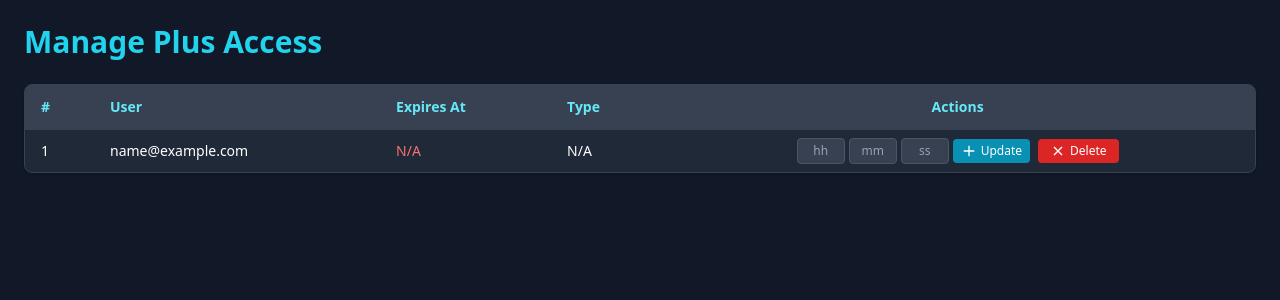
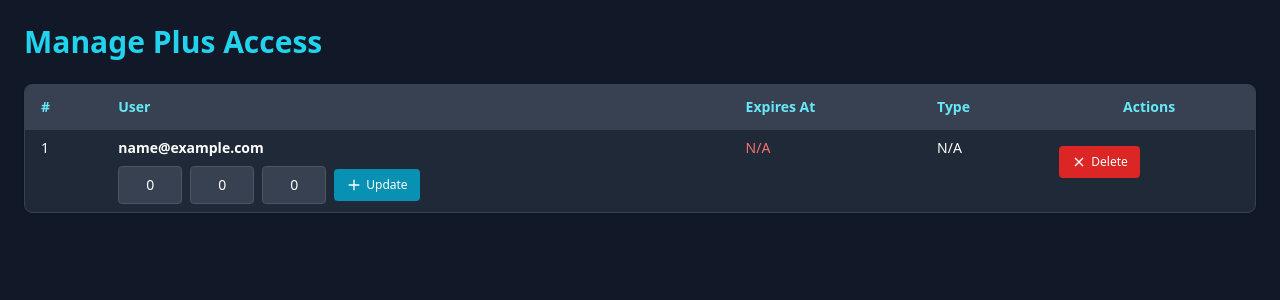
Before and after one commit to vinney560/viewtv, a Flask app: template templates/manage_plus.html in a window 1280 px wide. Shown: the top 300 px of the page. Run offline with Flask 2, Linux system fonts and the light colour scheme; the template is opened without the code that fills it: values that come from a table or form of the project are taken from there, others are empty; the visitor is signed in with stand-in values (Sample User, id 1); data comes from the database, SQL or seed files in the repository; some libraries are stand-ins or nearby versions.

Commit message:
General Updates

```diff
--- a/templates/manage_plus.html
+++ b/templates/manage_plus.html
@@ -38,49 +38,52 @@
         <tbody class="divide-y divide-gray-800 text-sm">
           {% for user in users %}
           <tr class="hover:bg-gray-700">
-            <td class="px-4 py-2">{{ loop.index }}</td>
-            <td class="px-4 py-2">{{ user.email }}</td>
-            <td class="px-4 py-2">
+            <td class="px-4 py-2 align-top">{{ loop.index }}</td>
+            <td class="px-4 py-2 align-top">
+              <p class="font-semibold">{{ user.email }}</p>
+              <!-- Time Box (below user email) -->
+              <form method="POST" action="{{ url_for('update_plus', user_id=user.id) }}"
+                    class="flex gap-2 mt-2 flex-wrap justify-start items-center">
+                <input type="hidden" name="csrf_token" value="{{ csrf_token() }}">
+
+                <input type="number" name="hours" min="0" max="99" value="0"
+                       class="w-16 px-3 py-2 bg-gray-700 text-white border border-gray-600 rounded text-sm text-center"
+                       placeholder="hh" />
+                <input type="number" name="minutes" min="0" max="59" value="0"
+                       class="w-16 px-3 py-2 bg-gray-700 text-white border border-gray-600 rounded text-sm text-center"
+                       placeholder="mm" />
+                <input type="number" name="seconds" min="0" max="59" value="0"
+                       class="w-16 px-3 py-2 bg-gray-700 text-white border border-gray-600 rounded text-sm text-center"
+                       placeholder="ss" />
+
+                <button type="submit"
+                        class="bg-cyan-600 glow-btn hover:bg-cyan-500 text-white px-3 py-2 rounded text-xs flex items-center gap-1">
+                  <svg class="w-4 h-4" fill="none" stroke="currentColor" stroke-width="2"
+                       viewBox="0 0 24 24"><path d="M12 4v16m8-8H4"/></svg>
+                  Update
+                </button>
+              </form>
+            </td>
+            <td class="px-4 py-2 align-top">
               {% if user.plus_expires_at %}
                 {{ user.plus_expires_at.strftime('%Y-%m-%d %H:%M:%S') }}
               {% else %}
                 <span class="text-red-400">N/A</span>
               {% endif %}
             </td>
-            <td class="px-4 py-2 capitalize">{{ user.plus_type or 'N/A' }}</td>
-            <td class="px-4 py-2 text-center">
-              <div class="flex flex-col sm:flex-row sm:items-center justify-center gap-2">
-
-                <!-- Modify Form -->
-                <form method="POST" action="{{ url_for('update_plus', user_id=user.id) }}" class="flex gap-1 items-center">
-                  <input type="hidden" name="csrf_token" value="{{ csrf_token() }}">
-                  <input type="number" name="hours" min="0" max="99" maxlength="2" placeholder="hh"
-                         class="w-12 px-2 py-1 bg-gray-700 text-white border border-gray-600 rounded text-xs text-center" />
-                  <input type="number" name="minutes" min="0" max="59" maxlength="2" placeholder="mm"
-                         class="w-12 px-2 py-1 bg-gray-700 text-white border border-gray-600 rounded text-xs text-center" />
-                  <input type="number" name="seconds" min="0" max="59" maxlength="2" placeholder="ss"
-                         class="w-12 px-2 py-1 bg-gray-700 text-white border border-gray-600 rounded text-xs text-center" />
-                  <button type="submit"
-                          class="bg-cyan-600 glow-btn hover:bg-cyan-500 text-white px-2 py-1 rounded text-xs flex items-center gap-1">
-                    <svg class="w-4 h-4" fill="none" stroke="currentColor" stroke-width="2"
-                         viewBox="0 0 24 24"><path d="M12 4v16m8-8H4"/></svg>
-                    Update
-                  </button>
-                </form>
-
+            <td class="px-4 py-2 align-top capitalize">{{ user.plus_type or 'N/A' }}</td>
+            <td class="px-4 py-2 text-center align-top">
               <!-- Delete Form -->
               <form method="POST" action="{{ url_for('delete_plus', user_id=user.id) }}"
                     onsubmit="return confirm('Revoke Plus for this user?');">
                 <input type="hidden" name="csrf_token" value="{{ csrf_token() }}">
                 <button type="submit"
-                          class="bg-red-600 hover:bg-red-500 text-white px-3 py-1 rounded text-xs flex items-center gap-1">
+                        class="bg-red-600 hover:bg-red-500 text-white px-3 py-2 mt-2 rounded text-xs flex items-center gap-1">
                   <svg class="w-4 h-4" fill="none" stroke="currentColor" stroke-width="2"
                        viewBox="0 0 24 24"><path d="M6 18L18 6M6 6l12 12"/></svg>
                   Delete
                 </button>
               </form>
-
-              </div>
             </td>
           </tr>
           {% endfor %}
```
Lines whose indentation alone changed are shown as unchanged.
